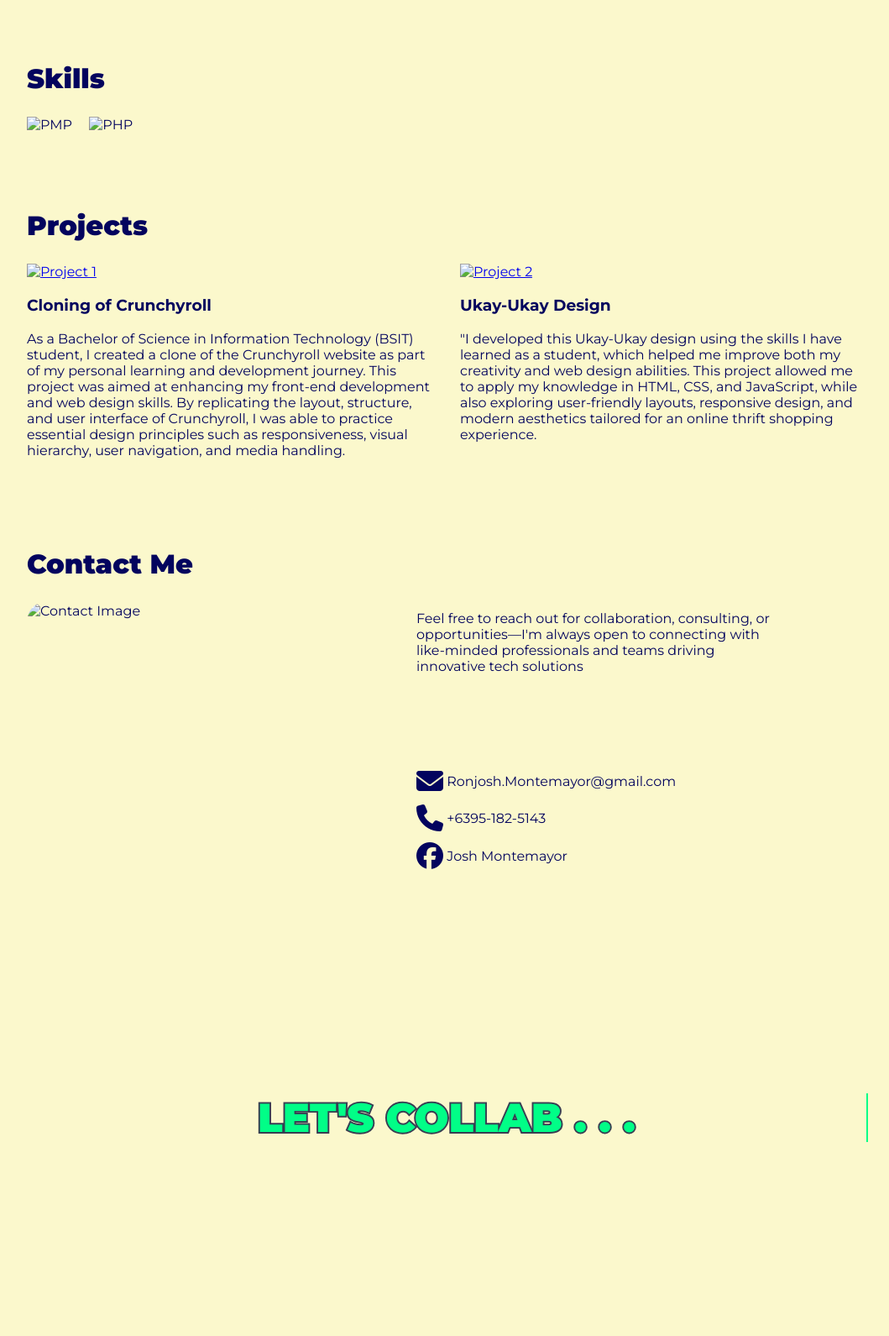
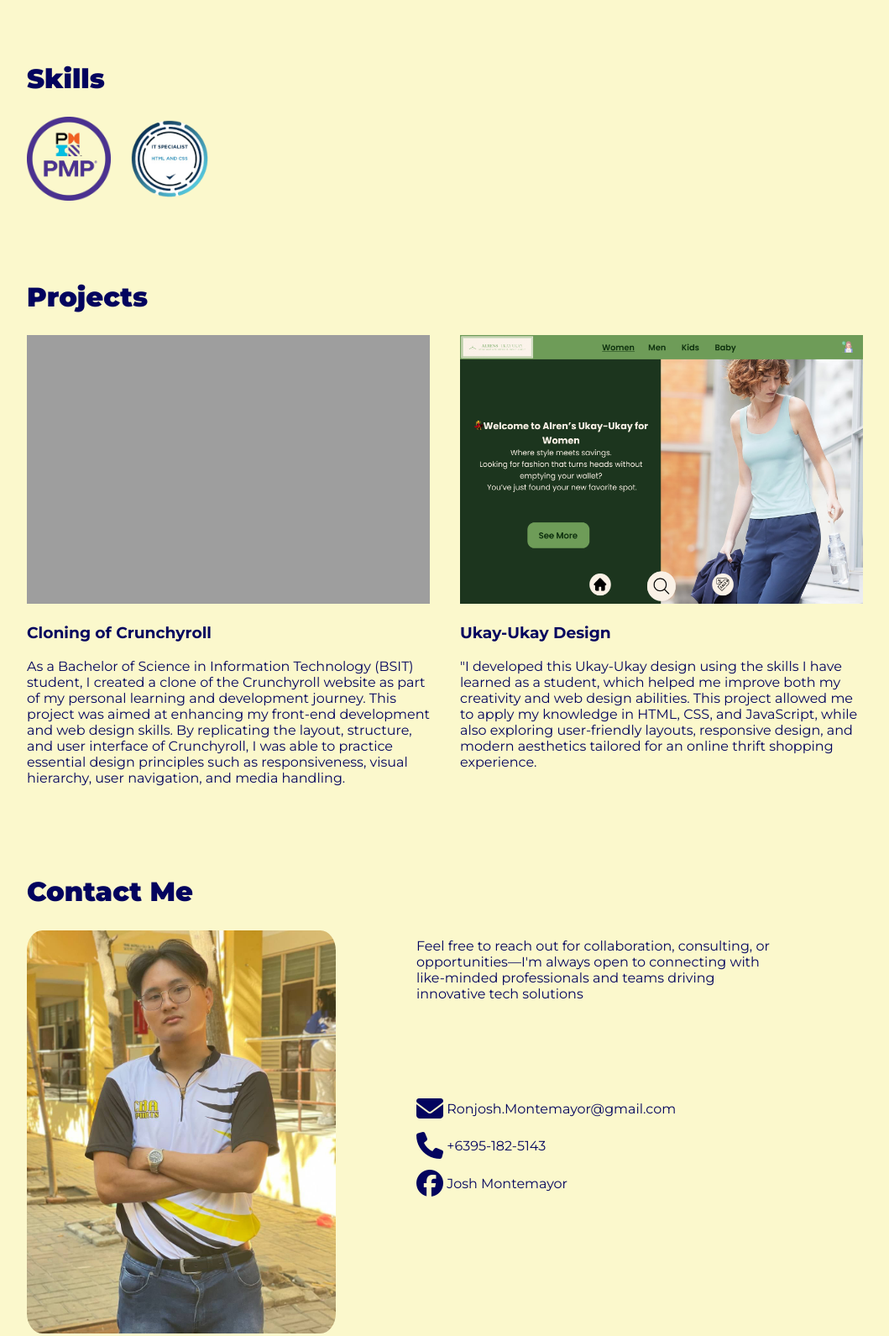
Before and after one commit to RonaldoMontemayor/Ronaldo-Portfolio, a plain HTML site: page Index.html in a window 1280 px wide. Shown: the part 1020-2611 px from the top of the page at 84% size, without its empty margins (108-1167 px from the left). Before the commit the page ends 2451 px from the top, so only its background shows below. Drawn offline with Linux system fonts and the light colour scheme; the site is published under a folder, as on GitHub Pages, so addresses that start at the root find nothing.

Commit message:
RonaldoPort

```diff
--- a/Portfolio.HTML
+++ b/Index.html
@@ -6,12 +6,12 @@
   <title>Portfolio - Ramsdels</title>
   <link href="https://fonts.googleapis.com/css2?family=Montserrat:wght@400;700;900&display=swap" rel="stylesheet">
   <script src="https://kit.fontawesome.com/55c06dc9f8.js" crossorigin="anonymous"></script>
-  <link rel="stylesheet" href="Portfoilio.CSS">
+  <link rel="stylesheet" href="styles.css">
 </head>
 <body>
   <div class="container">
     <header>
-      <img src="/Pictures/gncLogo.png" alt="Logo">
+      <img src="./Pictures/gncLogo.png" alt="Logo">
       <nav>
 
         <a href="#skills">Skills</a>
@@ -26,7 +26,7 @@
         <span>Based in PHILIPPINES</span>
         <a href="#contact"><button>Contact Now</button></a>
       </div>
-      <img id="ProF" src="/Pictures/profile.jfif" alt="Profile">
+      <img id="ProF" src="./Pictures/profile.jfif" alt="Profile">
     </section>
 
     <section id="about">
@@ -37,8 +37,8 @@
     <section id="skills">
       <h2>Skills</h2>
       <div class="skills">
-        <img src="/Pictures/PMI.png" alt="PMP">
-        <img src="/Pictures/HTMLCSS.png" alt="PHP">
+        <img src="./Pictures/PMI.png" alt="PMP">
+        <img src="./Pictures/HTMLCSS.png" alt="PHP">
       </div>
     </section>
 
@@ -46,14 +46,14 @@
       <h2>Projects</h2>
       <div class="projects">
         <div class="project" id="pjct">
-          <a href="https://www.figma.com/design/2siMmn7lItGtlQhC3RORyf/Test?t=l49ssq3IIEcK0chc-1"><img src="/Pictures/project1.png" alt="Project 1"></a>
+          <a href="https://www.figma.com/design/2siMmn7lItGtlQhC3RORyf/Test?t=l49ssq3IIEcK0chc-1"><img src="./Pictures/project1.png" alt="Project 1"></a>
           <h3>Cloning of Crunchyroll</h3>
           <p>As a Bachelor of Science in Information Technology (BSIT) student, I created a clone of the Crunchyroll website as part of my personal learning and development journey.
             This project was aimed at enhancing my front-end development and web design skills. By replicating the layout, structure, and user interface of Crunchyroll, I was able to
              practice essential design principles such as responsiveness, visual hierarchy, user navigation, and media handling.</p>
         </div>
         <div class="project" id="pjct">
-          <a href="https://www.figma.com/design/Ms4ESS1w308ux5w4cR1eCj/Ukay-ukay-website?node-id=0-1&t=l49ssq3IIEcK0chc-1"><img src="/Pictures/Project2.png" alt="Project 2"></a>
+          <a href="https://www.figma.com/design/Ms4ESS1w308ux5w4cR1eCj/Ukay-ukay-website?node-id=0-1&t=l49ssq3IIEcK0chc-1"><img src="./Pictures/Project2.png" alt="Project 2"></a>
           <h3>Ukay-Ukay Design</h3>
           <p>"I developed this Ukay-Ukay design using the skills I have learned as a student, which helped me improve both my creativity and web design abilities.
              This project allowed me to apply my knowledge in HTML, CSS, and JavaScript, while also exploring user-friendly layouts, responsive design, and modern aesthetics tailored for
@@ -65,7 +65,7 @@
     <section id="contact">
       <h2>Contact Me</h2>
       <div class="contact">
-        <img src="/Pictures/StandingME.jpg" alt="Contact Image">
+        <img src="./Pictures/StandingME.jpg" alt="Contact Image">
         <div class="contact-info">
             <p>Feel free to reach out for collaboration, consulting, or
                 <br> opportunities—I'm always open to connecting with
```
Also changed, not shown: styles.css (renamed from Portfoilio.CSS).
